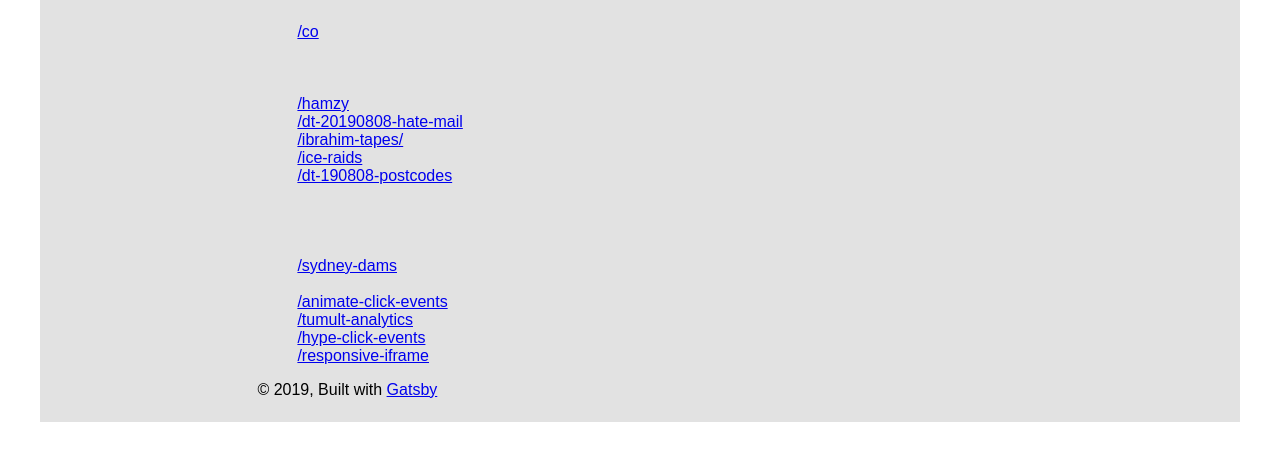
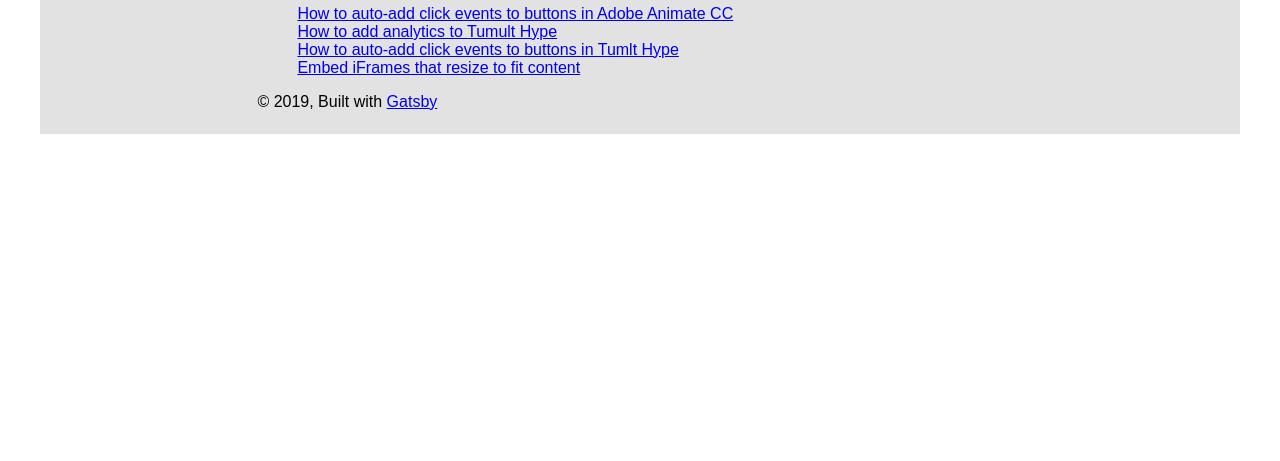
Before and after one commit to martin-banks/dt-digital-toolkit-site, a Gatsby site: page /guides in a window 1280 px wide. Shown: the part 205-666 px from the top of the page. Built offline with nearby package versions, Linux system fonts and the light colour scheme; Gatsby itself is replaced by a stand-in of ours.

Commit message:
adds filter to only show guide docs

```diff
--- a/src/pages/guides.js
+++ b/src/pages/guides.js
@@ -8,10 +8,14 @@ import Layout from '../components/layout'
 const Guides = () => {
   const data = useStaticQuery(graphql`
     query allMarkdownFiles {
-      allMarkdownRemark {
+  allMarkdownRemark(filter: {
+    fileAbsolutePath: {
+      regex: "/guides/"
+    }
+  }){
     edges {
       node {
-            timeToRead
+        id
         frontmatter {
           title
           slug
@@ -34,7 +38,7 @@ const Guides = () => {
         <ul>
           { data.allMarkdownRemark.edges.map((e, i) => (
             <li key={`link-${i}`}>
-              <Link to={ `guides/${e.node.frontmatter.slug}` }>{ e.node.frontmatter.slug }</Link>
+              <Link to={ `guides/${e.node.frontmatter.slug}` }>{ e.node.frontmatter.title }</Link>
             </li>
           )) }
         </ul>
```
Lines whose indentation alone changed are shown as unchanged.
